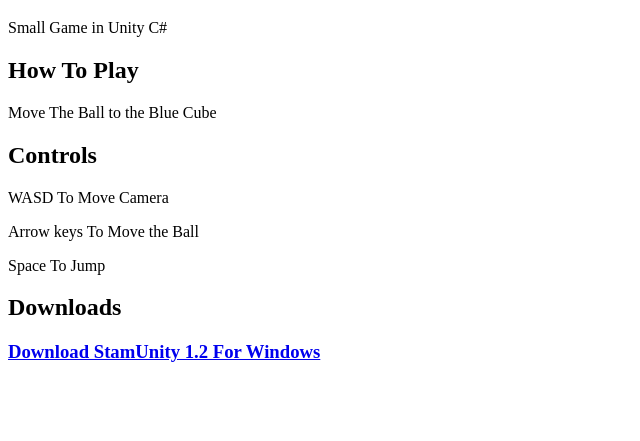
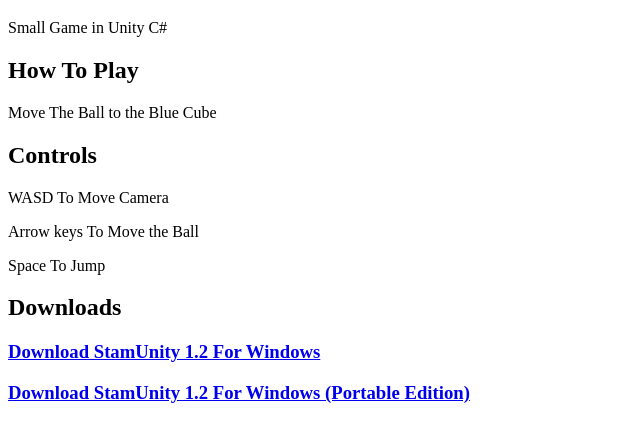
Before and after one commit to shaharpr/shaharpr.github.io, a plain HTML site: page unity/index.html in a window 1280 px wide. Shown: the part 61-502 px from the top of the page, without its empty margins (0-640 px from the left). Drawn offline with Linux system fonts and the light colour scheme.

Commit message:
add in the site

```diff
--- a/unity/index.html
+++ b/unity/index.html
@@ -16,6 +16,7 @@
     <p>Arrow keys To Move the Ball</p>
     <p>Space To Jump</p>
     <h2>Downloads</h2>
-    <h3><a href="..\pubapps\StamUnity.zip">Download StamUnity 1.2 For Windows</a></h3>
+    <h3><a href="..\pubapps\stamunity-setup.exe">Download StamUnity 1.2 For Windows</a></h3>
+    <h3><a href="..\pubapps\StamUnity.zip">Download StamUnity 1.2 For Windows (Portable Edition)</a></h3>
 </body>
 </html>
```
